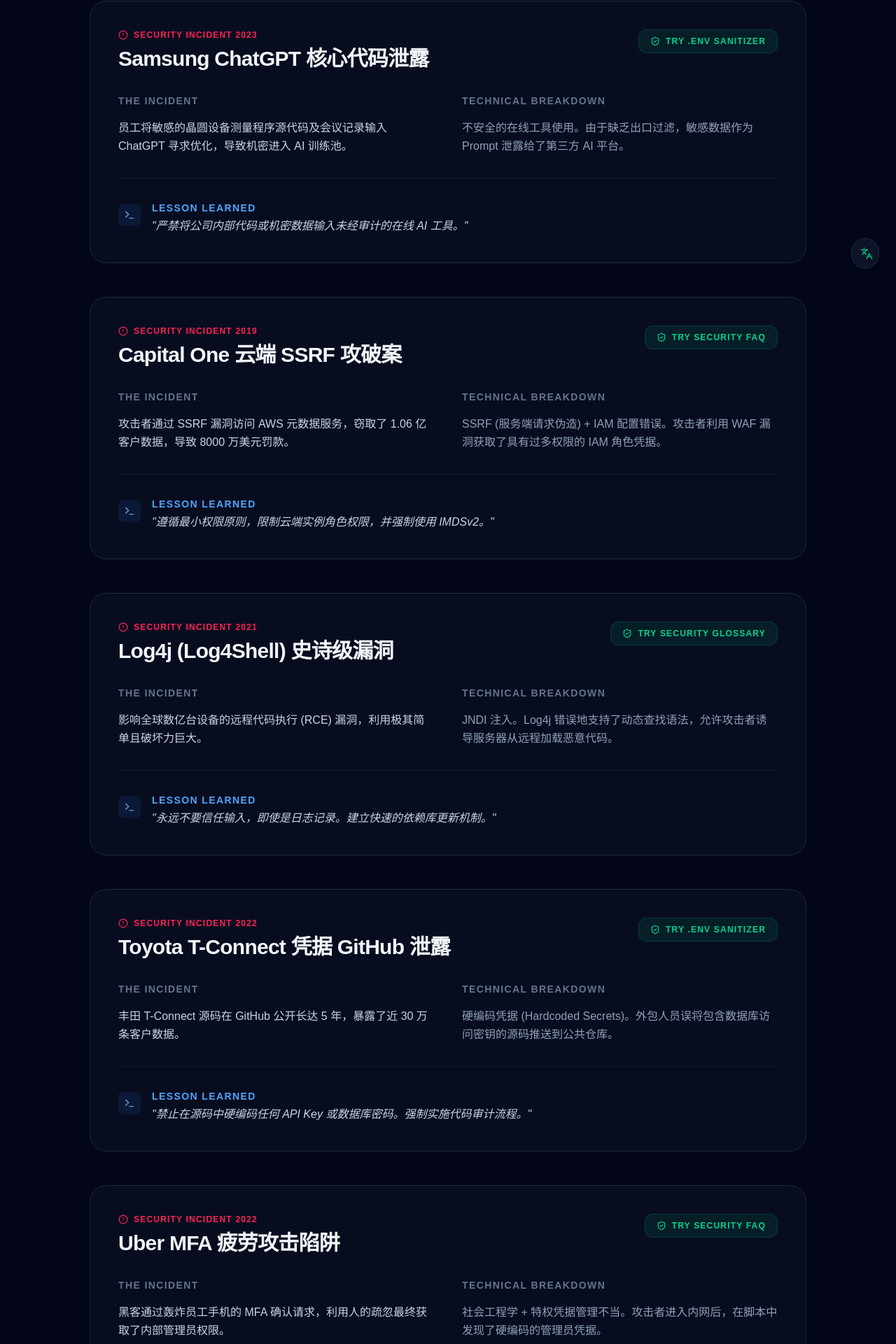
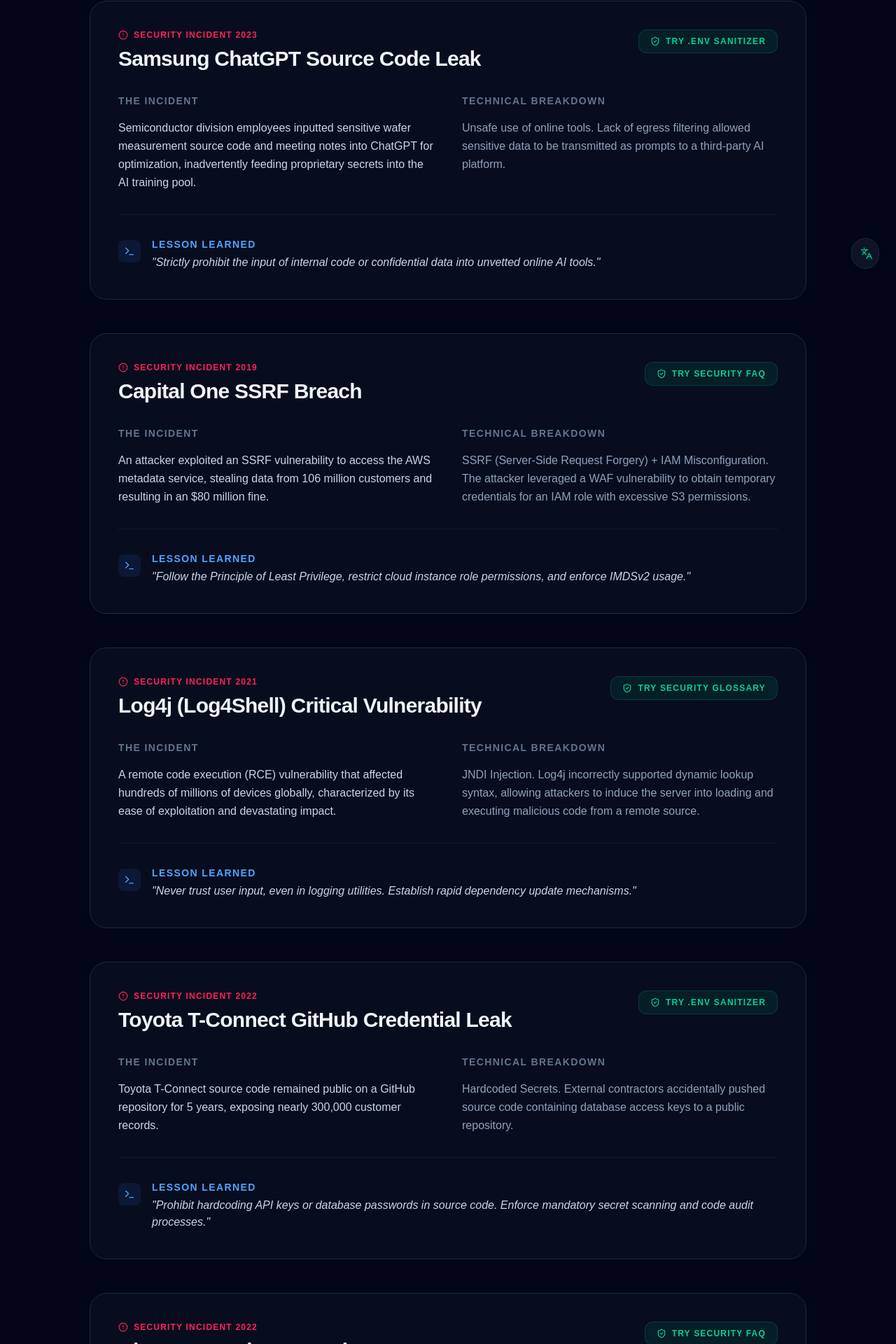
Before and after one commit to cyberdroid2077/opsecforge-tools, a Next.js app: page /case-studies in a window 1280 px wide. Shown: the part 392-2312 px from the top of the page at 70% size. Built offline with nearby package versions, Linux system fonts and the light colour scheme.

Commit message:
i18n: translate Case Studies to English and finalize layout

```diff
--- a/app/case-studies/page.tsx
+++ b/app/case-studies/page.tsx
@@ -1,50 +1,50 @@
 import React from 'react';
-import { ShieldAlert, Terminal, Lock, ArrowLeft, ExternalLink, AlertCircle, ShieldCheck } from 'lucide-react';
+import { ShieldAlert, Terminal, Lock, ArrowLeft, AlertCircle, ShieldCheck } from 'lucide-react';
 import Link from 'next/link';
 
 const cases = [
   {
-    title: "Samsung ChatGPT 核心代码泄露",
+    title: "Samsung ChatGPT Source Code Leak",
     date: "2023",
-    description: "员工将敏感的晶圆设备测量程序源代码及会议记录输入 ChatGPT 寻求优化，导致机密进入 AI 训练池。",
-    tech: "不安全的在线工具使用。由于缺乏出口过滤，敏感数据作为 Prompt 泄露给了第三方 AI 平台。",
-    lesson: "严禁将公司内部代码或机密数据输入未经审计的在线 AI 工具。",
+    description: "Semiconductor division employees inputted sensitive wafer measurement source code and meeting notes into ChatGPT for optimization, inadvertently feeding proprietary secrets into the AI training pool.",
+    tech: "Unsafe use of online tools. Lack of egress filtering allowed sensitive data to be transmitted as prompts to a third-party AI platform.",
+    lesson: "Strictly prohibit the input of internal code or confidential data into unvetted online AI tools.",
     recommend: "/tools/env-sanitizer",
     toolName: ".env Sanitizer"
   },
   {
-    title: "Capital One 云端 SSRF 攻破案",
+    title: "Capital One SSRF Breach",
     date: "2019",
-    description: "攻击者通过 SSRF 漏洞访问 AWS 元数据服务，窃取了 1.06 亿客户数据，导致 8000 万美元罚款。",
-    tech: "SSRF (服务端请求伪造) + IAM 配置错误。攻击者利用 WAF 漏洞获取了具有过多权限的 IAM 角色凭据。",
-    lesson: "遵循最小权限原则，限制云端实例角色权限，并强制使用 IMDSv2。",
+    description: "An attacker exploited an SSRF vulnerability to access the AWS metadata service, stealing data from 106 million customers and resulting in an $80 million fine.",
+    tech: "SSRF (Server-Side Request Forgery) + IAM Misconfiguration. The attacker leveraged a WAF vulnerability to obtain temporary credentials for an IAM role with excessive S3 permissions.",
+    lesson: "Follow the Principle of Least Privilege, restrict cloud instance role permissions, and enforce IMDSv2 usage.",
     recommend: "/faq",
     toolName: "Security FAQ"
   },
   {
-    title: "Log4j (Log4Shell) 史诗级漏洞",
+    title: "Log4j (Log4Shell) Critical Vulnerability",
     date: "2021",
-    description: "影响全球数亿台设备的远程代码执行 (RCE) 漏洞，利用极其简单且破坏力巨大。",
-    tech: "JNDI 注入。Log4j 错误地支持了动态查找语法，允许攻击者诱导服务器从远程加载恶意代码。",
-    lesson: "永远不要信任输入，即使是日志记录。建立快速的依赖库更新机制。",
+    description: "A remote code execution (RCE) vulnerability that affected hundreds of millions of devices globally, characterized by its ease of exploitation and devastating impact.",
+    tech: "JNDI Injection. Log4j incorrectly supported dynamic lookup syntax, allowing attackers to induce the server into loading and executing malicious code from a remote source.",
+    lesson: "Never trust user input, even in logging utilities. Establish rapid dependency update mechanisms.",
     recommend: "/glossary",
     toolName: "Security Glossary"
   },
   {
-    title: "Toyota T-Connect 凭据 GitHub 泄露",
+    title: "Toyota T-Connect GitHub Credential Leak",
     date: "2022",
-    description: "丰田 T-Connect 源码在 GitHub 公开长达 5 年，暴露了近 30 万条客户数据。",
-    tech: "硬编码凭据 (Hardcoded Secrets)。外包人员误将包含数据库访问密钥的源码推送到公共仓库。",
-    lesson: "禁止在源码中硬编码任何 API Key 或数据库密码。强制实施代码审计流程。",
+    description: "Toyota T-Connect source code remained public on a GitHub repository for 5 years, exposing nearly 300,000 customer records.",
+    tech: "Hardcoded Secrets. External contractors accidentally pushed source code containing database access keys to a public repository.",
+    lesson: "Prohibit hardcoding API keys or database passwords in source code. Enforce mandatory secret scanning and code audit processes.",
     recommend: "/tools/env-sanitizer",
     toolName: ".env Sanitizer"
   },
   {
-    title: "Uber MFA 疲劳攻击陷阱",
+    title: "Uber MFA Fatigue Attack",
     date: "2022",
-    description: "黑客通过轰炸员工手机的 MFA 确认请求，利用人的疏忽最终获取了内部管理员权限。",
-    tech: "社会工程学 + 特权凭据管理不当。攻击者进入内网后，在脚本中发现了硬编码的管理员凭据。",
-    lesson: "MFA 并非万能，需警惕疲劳确认；脚本中严禁存放管理员凭据。",
+    description: "An 18-year-old hacker used an MFA fatigue attack—bombarding an employee with push notifications—to eventually gain internal administrative access.",
+    tech: "Social Engineering + Improper Privileged Credential Management. Once inside the network, the attacker found hardcoded PAM admin credentials in a script.",
+    lesson: "MFA is not a silver bullet; be wary of notification fatigue. Administrative credentials must never be stored in plain text scripts.",
     recommend: "/faq",
     toolName: "Security FAQ"
   }
@@ -66,7 +66,7 @@
             <h1 className="text-4xl font-bold text-slate-100 tracking-tight">Case Studies</h1>
           </div>
           <p className="text-xl text-slate-400 leading-relaxed max-w-3xl">
-            A curated history of 20 high-impact security breaches. Learn from the mistakes of the past to build a more secure future.
+            A curated history of high-impact security breaches. Learn from the mistakes of the past to build a more secure future.
           </p>
         </header>
 
```
